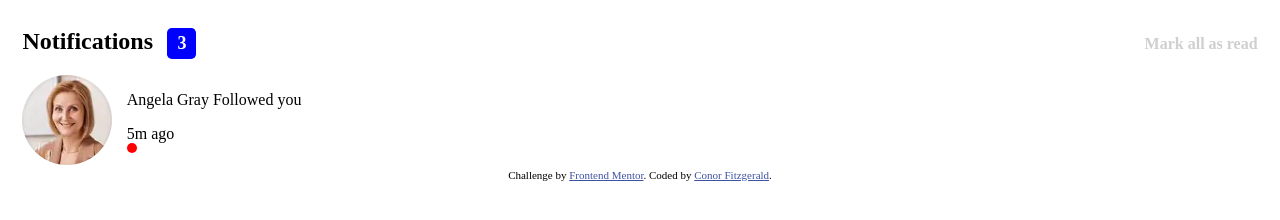
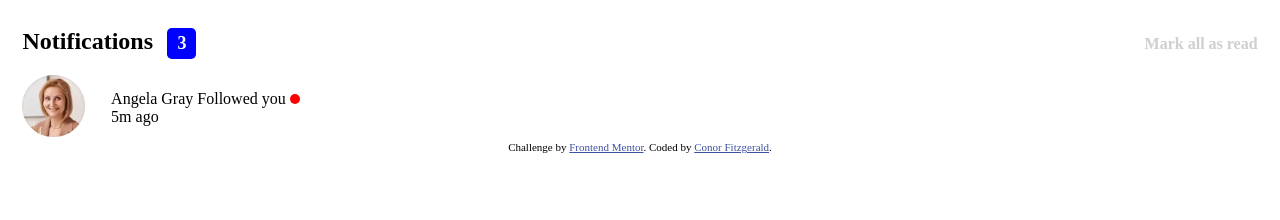
Before and after one commit to Cjhfitz/notifications-page-main, a plain HTML site: page index.html in a window 1280 px wide. Drawn offline with Linux system fonts and the light colour scheme.

Commit message:
updated notification body section

```diff
--- a/css/styles.css
+++ b/css/styles.css
@@ -44,7 +44,13 @@
 .notification {
     display: flex;
     flex-direction: row;
-    column-gap: 0.9rem;
+    column-gap: 0.325rem;
+    align-items: center;
+}
+
+.notification-img {
+    width: 75%;
+    height: 75%;
 }
 
 .notification-body {
@@ -62,4 +68,5 @@
     border-radius: 100%;
     width: 0.625rem;
     height: 0.625rem;
+    display: inline-block;
 }
--- a/index.html
+++ b/index.html
@@ -37,16 +37,20 @@
       </section>
       <section class="notifications-list">
         <div class="notification">
-          <div class="notification-img">
+          <div>
             <img
               src="assets/images/avatar-angela-gray.webp"
               alt="a user's profile picture"
+              class="notification-img"
             />
           </div>
           <div class="notification-body">
-            <p><span class="name">Angela Gray</span> Followed you</p>
+            <div>
+              <span class="name">Angela Gray </span>
+              <span class="notification-body_text">Followed you</span>
+              <div class="unread"></div>
+            </div>
             <span class="time-passed">5m ago</span>
-            <div class="unread"></div>
           </div>
         </div>
       </section>
```
